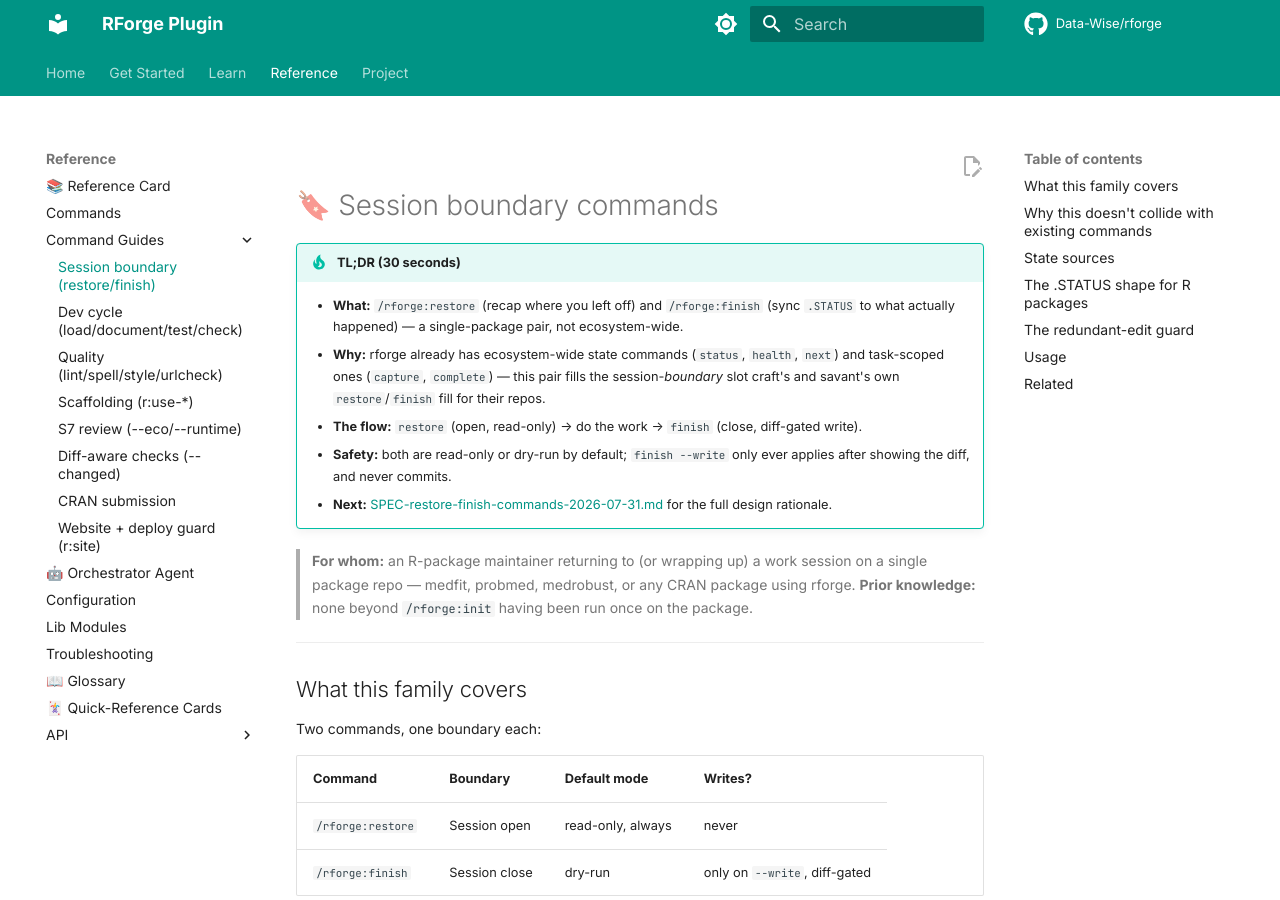
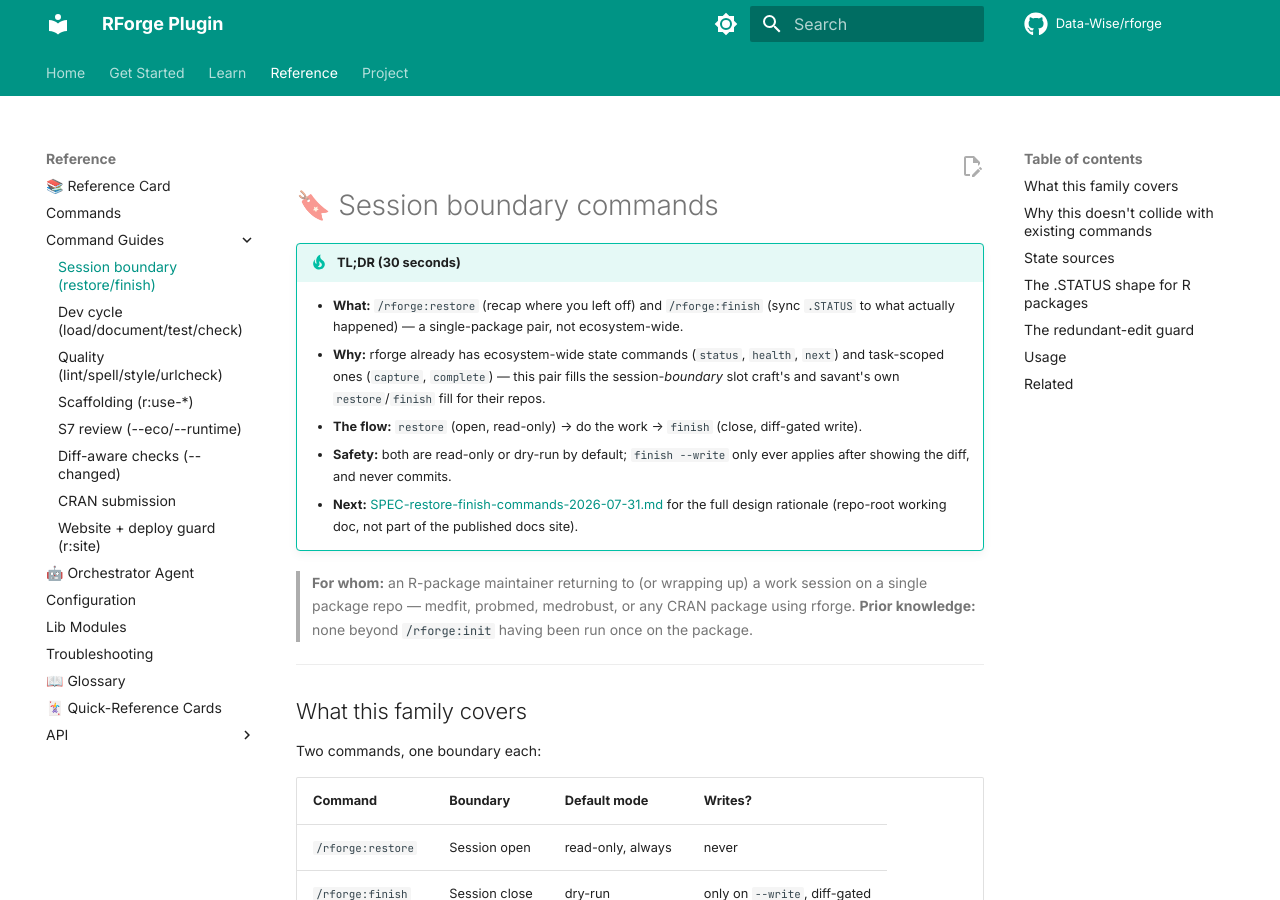
Before and after one commit to Data-Wise/rforge, an MkDocs documentation site: the page built from docs/guides/session-boundary.md, in a window 1280 px wide and 900 px high. Built offline with MkDocs 1.6.1 and Material for MkDocs 9.7.7, drawn with Linux system fonts in a browser that asks for light colours; comment, search, counter and statistics services are not loaded.

Commit message:
fix(docs): resolve mkdocs --strict warnings from PR #71 CI
- SPEC-restore-finish-commands-2026-07-31.md lives at repo root, not
  under docs/ — mkdocs can't resolve it as an internal doc link. Point
  to the GitHub blob URL instead.
- Drop two #rforge-status/#rforge-complete anchors that don't match
  the actual generated heading IDs in commands.md; link to the page.

```diff
--- a/docs/guides/session-boundary.md
+++ b/docs/guides/session-boundary.md
@@ -10,8 +10,8 @@
       write).
     - **Safety:** both are read-only or dry-run by default; `finish --write` only ever
       applies after showing the diff, and never commits.
-    - **Next:** [SPEC-restore-finish-commands-2026-07-31.md](../../SPEC-restore-finish-commands-2026-07-31.md)
-      for the full design rationale.
+    - **Next:** [SPEC-restore-finish-commands-2026-07-31.md](https://github.com/Data-Wise/rforge/blob/dev/SPEC-restore-finish-commands-2026-07-31.md)
+      for the full design rationale (repo-root working doc, not part of the published docs site).
 
 > **For whom:** an R-package maintainer returning to (or wrapping up) a work session on a
 > single package repo — medfit, probmed, medrobust, or any CRAN package using rforge.
@@ -98,6 +98,6 @@
 
 ## Related
 
-- [`/rforge:status`](../commands.md#rforge-status) — ecosystem-wide dashboard
-- [`/rforge:complete`](../commands.md#rforge-complete) — single-task completion + doc cascade
+- [`/rforge:status`](../commands.md) — ecosystem-wide dashboard
+- [`/rforge:complete`](../commands.md) — single-task completion + doc cascade
 - [`rstatus` API reference](../reference/rstatus.md) — the underlying `lib/rstatus.py` module
```
